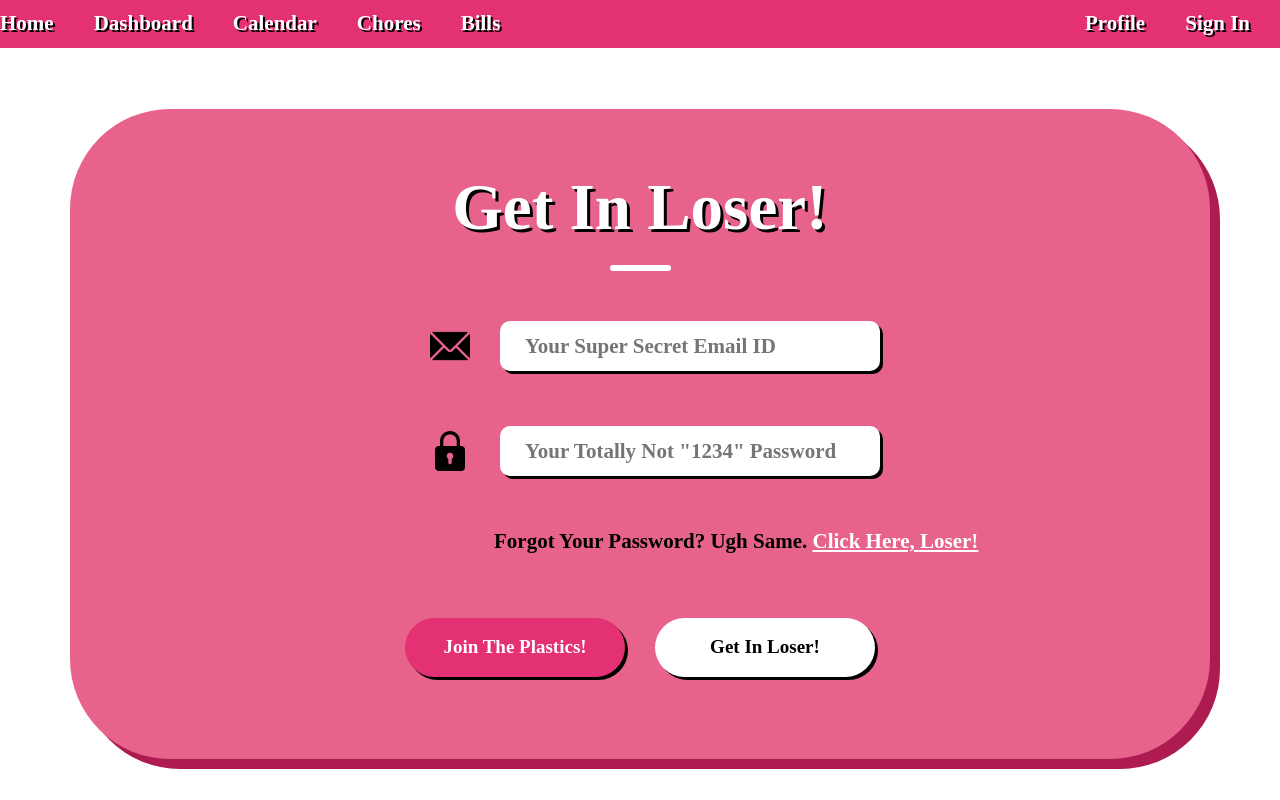
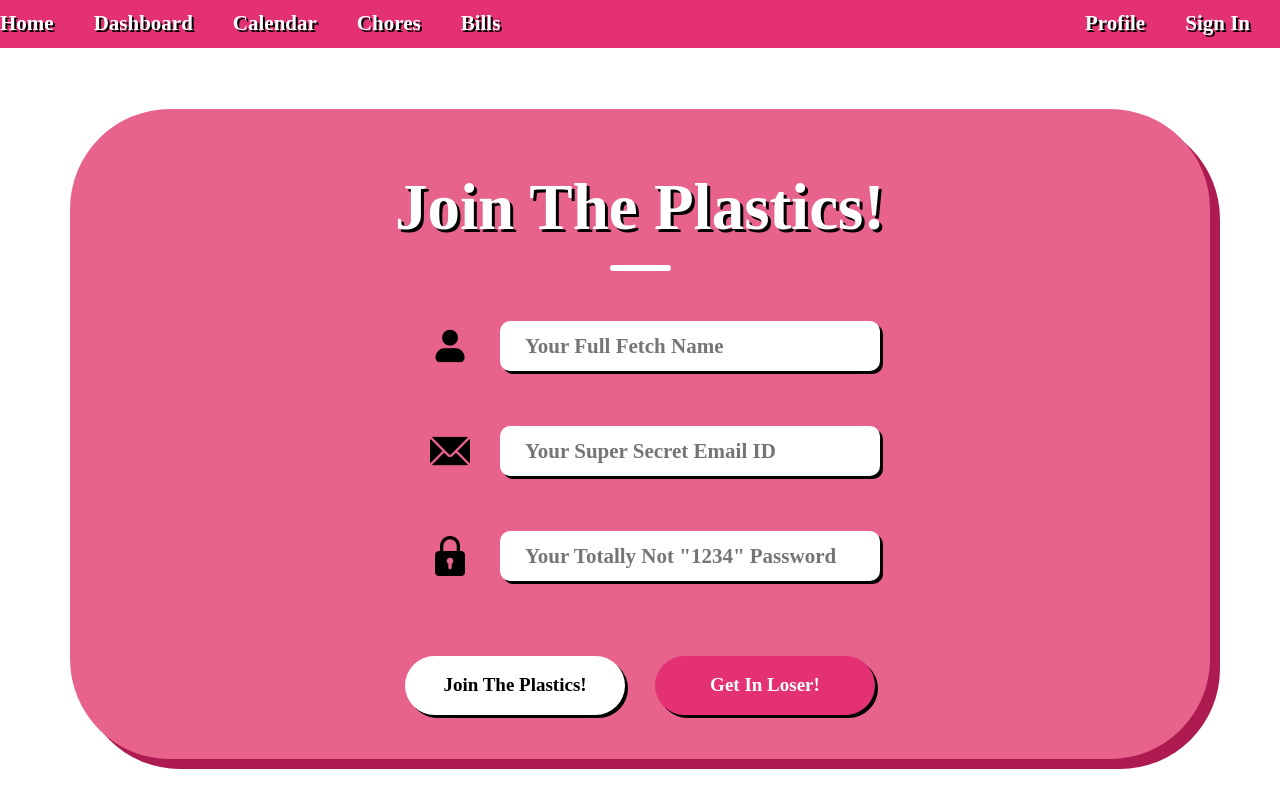
Before and after one commit to CPP-SheCodes-SLP-2025-26/fullstack, a React (Vite) app in the folder frontend/: page /signup in a window 1280 px wide. Built offline with nearby package versions, Linux system fonts and the light colour scheme; a web font is replaced by a local one.

Commit message:
seperated login and signup

```diff
--- a/frontend/src/App.jsx
+++ b/frontend/src/App.jsx
@@ -5,6 +5,7 @@ import Home from "./pages/Home";
 import Calendar from "./pages/Calendar";
 import Profile from "./pages/Profile";
 import Login from "./pages/Login";
+import Signup from "./pages/Signup";
 import Chores from "./pages/Chores";
 import Bills from "./pages/Bills";
 import NotFound from "./pages/NotFound";
@@ -28,8 +29,8 @@ export default function App() {
         <Route path="/new-chore" element={<NewChore />} />
 
         {/* Login route */}
-        <Route path="/login" element={<Login mode="login" />} />
-        <Route path="/signup" element={<Login mode="signup" />} />
+        <Route path="/login" element={<Login />} />
+        <Route path="/signup" element={<Signup />} />
 
         {/* 404 */}
         <Route path="*" element={<NotFound />} />
--- a/frontend/src/pages/Bills.jsx
+++ b/frontend/src/pages/Bills.jsx
@@ -30,10 +30,28 @@ export default function BillsPage() {
 
       setBills([{ total, thumbnail, title }, ...bills]);
       setSelectedFile(null);
+
+      const save = await fetch("http://localhost:3000/apireceipts/db/upload", {
+        method: "POST",
+        headers: { "Content-Type": "application/json" },
+        body: JSON.stringify({
+          room_num: 204,
+          name: title,
+          total: Number(total.toFixed(2)), // normalize
+        }),
+      });
+      if (!save.ok) throw new Error("Failed to save receipt to DB");
+      const saved = await save.json(); // contains { id }
+
+      // 3) Update UI
+      setBills([{ total, thumbnail, title, id: saved.id }, ...bills]);
+      setSelectedFile(null);
+
     } catch (err) {
       console.error(err);
       alert("Upload failed. Check console.");
     }
+
   };
 
   return (
--- a/frontend/src/pages/Login.jsx
+++ b/frontend/src/pages/Login.jsx
@@ -1,6 +1,6 @@
-import React, { useEffect, useState } from "react";
+import React, { useEffect } from "react";
 import { useLocation, useNavigate } from "react-router-dom";
-import "./Login.css";
+import "./AuthForm.css";
 
 // Use paths relative to /src/pages → /src/assets
 import email_icon from "../assets/email.png";
@@ -10,7 +10,7 @@ import user_icon from "../assets/user.png";
 export default function Login({ session }) {
   const navigate = useNavigate();
   const location = useLocation();
-  const [action, setAction] = useState("Get In Loser!");
+  const action = "Get In Loser!";
 
   // Redirect if already logged in
   useEffect(() => {
@@ -62,13 +62,13 @@ export default function Login({ session }) {
       <div className="submit-container">
         <div
           className={action === "Join The Plastics!" ? "submit gray" : "submit"}
-          onClick={() => setAction("Join The Plastics!")}
+          onClick={() => navigate("/signup")}
         >
           Join The Plastics!
         </div>
         <div
           className={action === "Get In Loser!" ? "submit gray" : "submit"}
-          onClick={() => setAction("Get In Loser!")}
+          onClick={() => navigate("/login")}
         >
           Get In Loser!
         </div>
--- a/frontend/src/pages/Signup.jsx
+++ b/frontend/src/pages/Signup.jsx
@@ -1,13 +1,78 @@
-export default function Signup() {
+import React, { useEffect } from "react";
+import { useLocation, useNavigate } from "react-router-dom";
+import "./AuthForm.css";
+
+// Use paths relative to /src/pages → /src/assets
+import email_icon from "../assets/email.png";
+import password_icon from "../assets/password.png";
+import user_icon from "../assets/user.png";
+
+export default function Signup({ session }) {
+  const navigate = useNavigate();
+  const location = useLocation();
+  const action = "Join The Plastics!";
+
+  // Redirect if already logged in
+  useEffect(() => {
+    if (session) {
+      const dest = location.state?.from?.pathname ?? "/";
+      navigate(dest, { replace: true });
+    }
+  }, [session, location, navigate]);
+
   return (
-    <section className="form-wrap">
-      <h1>Sign Up</h1>
-      <form className="stack">
-        <input placeholder="Name" />
-        <input placeholder="Email" />
-        <input placeholder="Password" type="password" />
-        <button>Create account</button>
-      </form>
-    </section>
+    <div className="container">
+      <div className="header">
+        <div className="text">{action}</div>
+        <div className="underline"></div>
+      </div>
+
+      <div className="inputs">
+        {/* Name (Sign Up only) */}
+        {action === "Get In Loser!" ? null : (
+          <div className="input">
+            <img src={user_icon} alt="user" />
+            <input type="text" placeholder="Your Full Fetch Name" />
+          </div>
+        )}
+
+        {/* Email */}
+        <div className="input">
+          <img src={email_icon} alt="email" />
+          <input type="email" placeholder="Your Super Secret Email ID" />
+        </div>
+
+        {/* Password */}
+        <div className="input">
+          <img src={password_icon} alt="password" />
+          <input
+            type="password"
+            placeholder={'Your Totally Not "1234" Password'}
+          />
+        </div>
+      </div>
+
+      {/* Forgot password (hide on Sign Up) */}
+      {action === "Join The Plastics!" ? null : (
+        <div className="forgot-password">
+          Forgot Your Password? Ugh Same. <span>Click Here, Loser!</span>
+        </div>
+      )}
+
+      <div className="submit-container">
+        <div
+          className={action === "Join The Plastics!" ? "submit gray" : "submit"}
+          onClick={() => navigate("/signup")}
+        >
+          Join The Plastics!
+        </div>
+        <div
+          className={action === "Get In Loser!" ? "submit gray" : "submit"}
+          onClick={() => navigate("/login")}
+        >
+          Get In Loser!
+        </div>
+      </div>
+    </div>
   );
 }
```
Also changed, not shown: frontend/src/pages/AuthForm.css (renamed from frontend/src/pages/Login.css), 2 other files (tests, documents, lock files or other folders).
